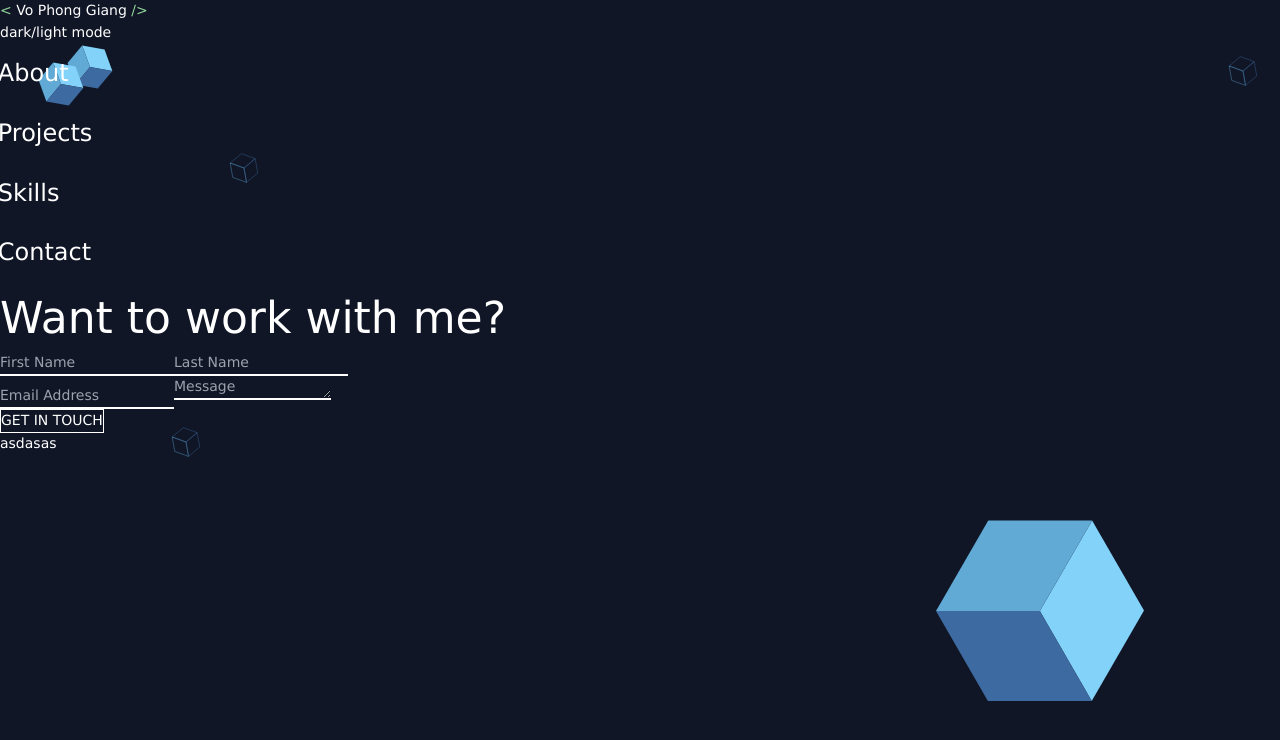
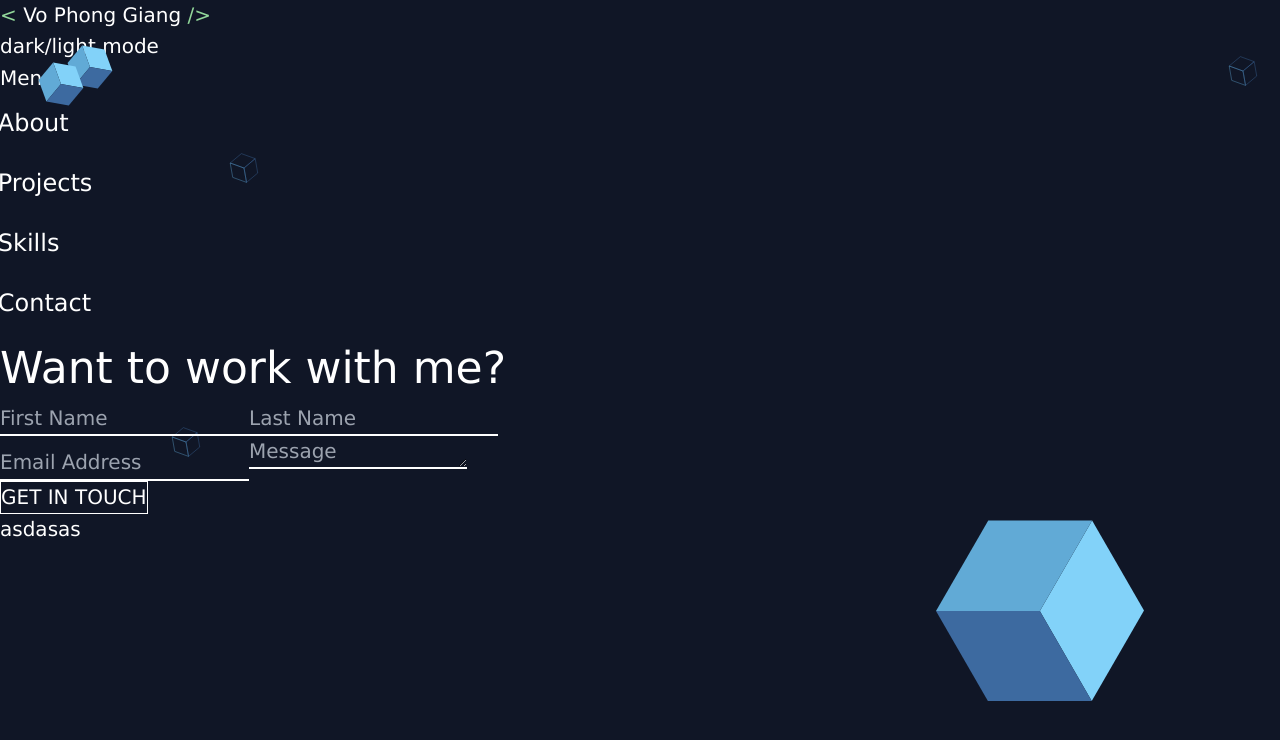
Before and after one commit to vpgiang0205/ViteReactPortfolio, a React (Vite) app: page /contact in a window 1280 px wide. Shown: the top 740 px of the page. Built offline with nearby package versions, Linux system fonts and the light colour scheme.

Commit message:
contact animation, navbar

```diff
--- a/src/Template/Components/Navbar/index.jsx
+++ b/src/Template/Components/Navbar/index.jsx
@@ -1,10 +1,23 @@
+import { useState } from "react";
 import { Link } from "react-router-dom";
 import './navbar.css';
 
 export default function Navbar() {
+  const [menuOpen, setMenuOpen] = useState(false);
+
+  const toggleMenu = () => {
+    setMenuOpen(!menuOpen);
+  };
+
   return (
-    <nav className="h-screen justify-center flex flex-col">
-      <ul>
+    <nav className="sm:fixed md:h-screen justify-center flex md:flex-col px-10">
+      <button
+        className="md:hidden text-white p-2"
+        onClick={toggleMenu}
+      >
+        {menuOpen ? "Close" : "Menu"}
+      </button>
+      <ul className={`${menuOpen ? "block" : "hidden"} md:block space-y-4`}>
         <li className="hover__Item">
           <Link to="/">
             About
@@ -30,5 +43,5 @@ export default function Navbar() {
         </li>
       </ul>
     </nav>
-  )
+  );
 }
--- a/src/Template/index.jsx
+++ b/src/Template/index.jsx
@@ -9,12 +9,12 @@ export default function Template() {
     <div className="template">
       <div className="mx-auto w-10/12">
         <Header />
-        <div className="flex">
-          <div className="w-2/12">
+        <div className="md:flex">
+          <div className="md:w-2/12 md:h-screen">
             <Navbar />
           </div>
 
-          <div className="w-10/12">
+          <div className="md:w-10/12">
             <PageContent />
           </div>
         </div>
--- a/src/index.css
+++ b/src/index.css
@@ -33,6 +33,7 @@ body {
   background-color: var(--primary-color);
   color: var(--color-text);
   min-height: 100vh;
+  font-size: 20px;
   overflow: hidden;
 }
 
--- a/src/pages/Contact/index.jsx
+++ b/src/pages/Contact/index.jsx
@@ -37,15 +37,15 @@ export default function Contact() {
 
   return (
     <section id="section__Contact">
-      <h1 className="sections__Title text-center">Want to work with me?</h1>
+      <h1 className="sections__Title text-center" data-aos="fade-right">Want to work with me?</h1>
 
       <form ref={form} onSubmit={handleSubmit}>
         <div className="flex gap-5">
-          <input name="firstName" type="text" onChange={handleChange} className="w-1/2 p-2 contact__Input" placeholder="First Name" />
-          <input name="lastName" type="text" onChange={handleChange} className="w-1/2 p-2 contact__Input" placeholder="Last Name" />
+          <input name="firstName" data-aos="fade-right" data-aos-delay="300" type="text" onChange={handleChange} className="w-1/2 p-2 contact__Input" placeholder="First Name" />
+          <input name="lastName" data-aos="fade-right" data-aos-delay="500" type="text" onChange={handleChange} className="w-1/2 p-2 contact__Input" placeholder="Last Name" />
         </div>
-        <input name="email" type="email" className="w-full p-2 my-2 contact__Input" onChange={handleChange} placeholder="Email Address" />
-        <textarea name="message" rows={1} onChange={handleChange} className="w-full p-2 contact__Input" placeholder="Message" />
+        <input name="email" type="email" data-aos="fade-right" data-aos-delay="900" className="w-full p-2 my-2 contact__Input" onChange={handleChange} placeholder="Email Address" />
+        <textarea name="message" data-aos="fade-right" data-aos-delay="1100" rows={1} onChange={handleChange} className="w-full p-2 contact__Input" placeholder="Message" />
 
         <div className="text-center my-2">
           <button className="button__Primary border border-white text-white px-4 py-2" type="submit">
--- a/src/pages/Works/index.jsx
+++ b/src/pages/Works/index.jsx
@@ -8,8 +8,8 @@ export default function Works() {
 
   return (
     <div className='section__piority p-5'>
-      <div className="work-content flex">
-        <div className="work-info w-3/6">
+      <div className="work-content md:flex">
+        <div className="work-info md:w-3/6">
           {projects.projects
             .slice((currentPage - 1) * projectsPerPage, currentPage * projectsPerPage)
             .map((project, index) => (
@@ -29,7 +29,7 @@ export default function Works() {
             ))}
         </div>
 
-        <div data-aos="fade-up" data-aos-anchor-placement="center-bottom" className="work__screen w-3/6">
+        <div data-aos="fade-up" data-aos-anchor-placement="center-bottom" className="work__screen md:w-3/6 py-5">
           {projects.projects
             .slice((currentPage - 1) * projectsPerPage, currentPage * projectsPerPage)
             .map((project, index) => (
```
